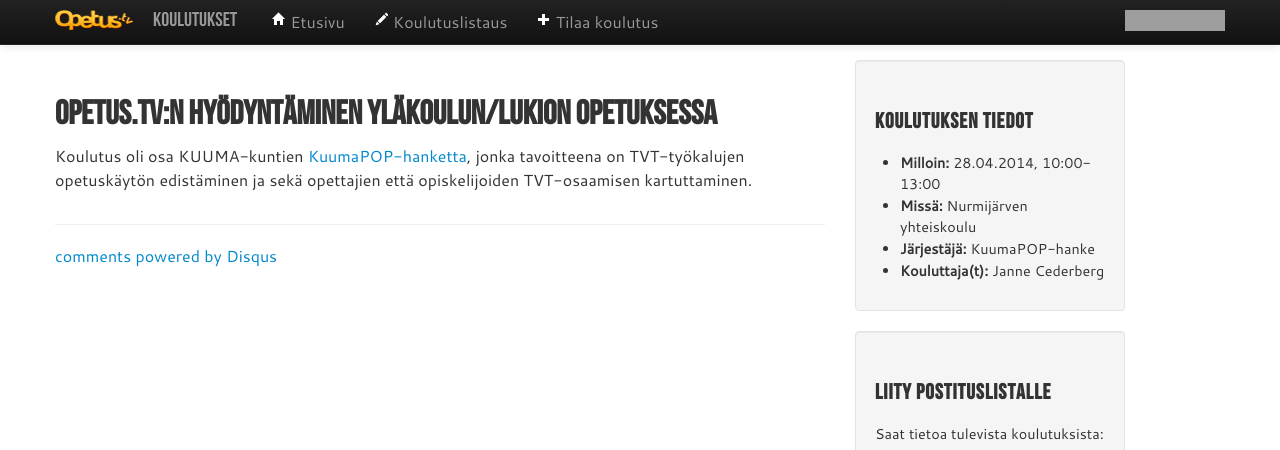
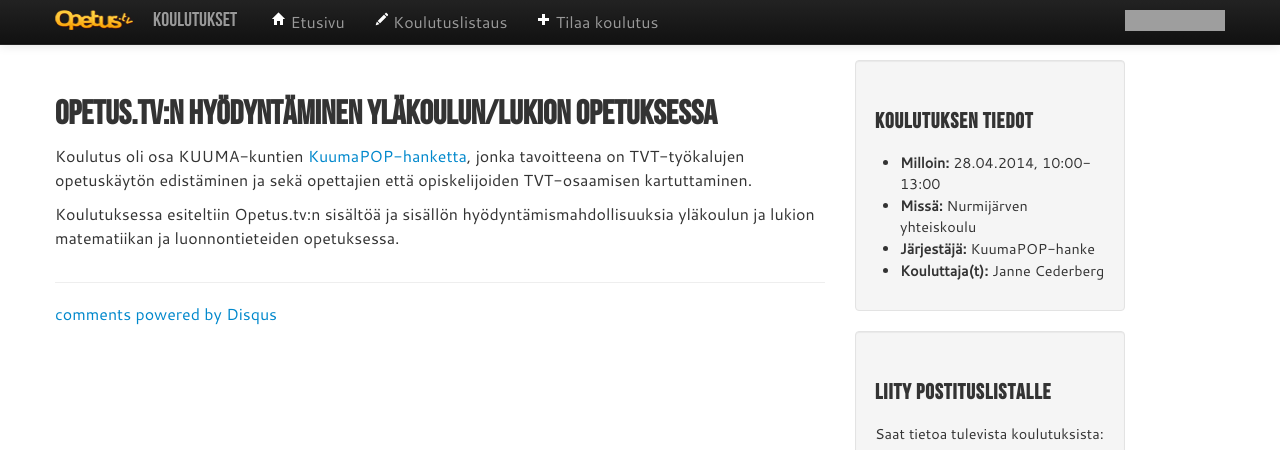
Before and after one commit to jannecederberg/koulutukset.opetus.tv, a Jekyll site: the page built from _posts/2014/2014-04-28-kuumapop.md, in a window 1280 px wide, cut to the strip 0-450 px from the top of the page. Built offline with Jekyll 4.4.1, drawn with Linux system fonts in a browser that asks for light colours; Markdown is read by kramdown in place of the engine named in the settings; comment, search, counter and statistics services are not loaded; grey boxes are pictures that could not be loaded.

Commit message:
KuumaPOP-kuvauksen tarkennus

```diff
--- a/_posts/2014/2014-04-28-kuumapop.md
+++ b/_posts/2014/2014-04-28-kuumapop.md
@@ -11,3 +11,5 @@ kouluttaja: Janne Cederberg
 ---
 
 Koulutus oli osa KUUMA-kuntien [KuumaPOP-hanketta](http://www.kuumapop.fi/), jonka tavoitteena on TVT-työkalujen opetuskäytön edistäminen ja sekä opettajien että opiskelijoiden TVT-osaamisen kartuttaminen.
+
+Koulutuksessa esiteltiin Opetus.tv:n sisältöä ja sisällön hyödyntämismahdollisuuksia yläkoulun ja lukion matematiikan ja luonnontieteiden opetuksessa.
```
